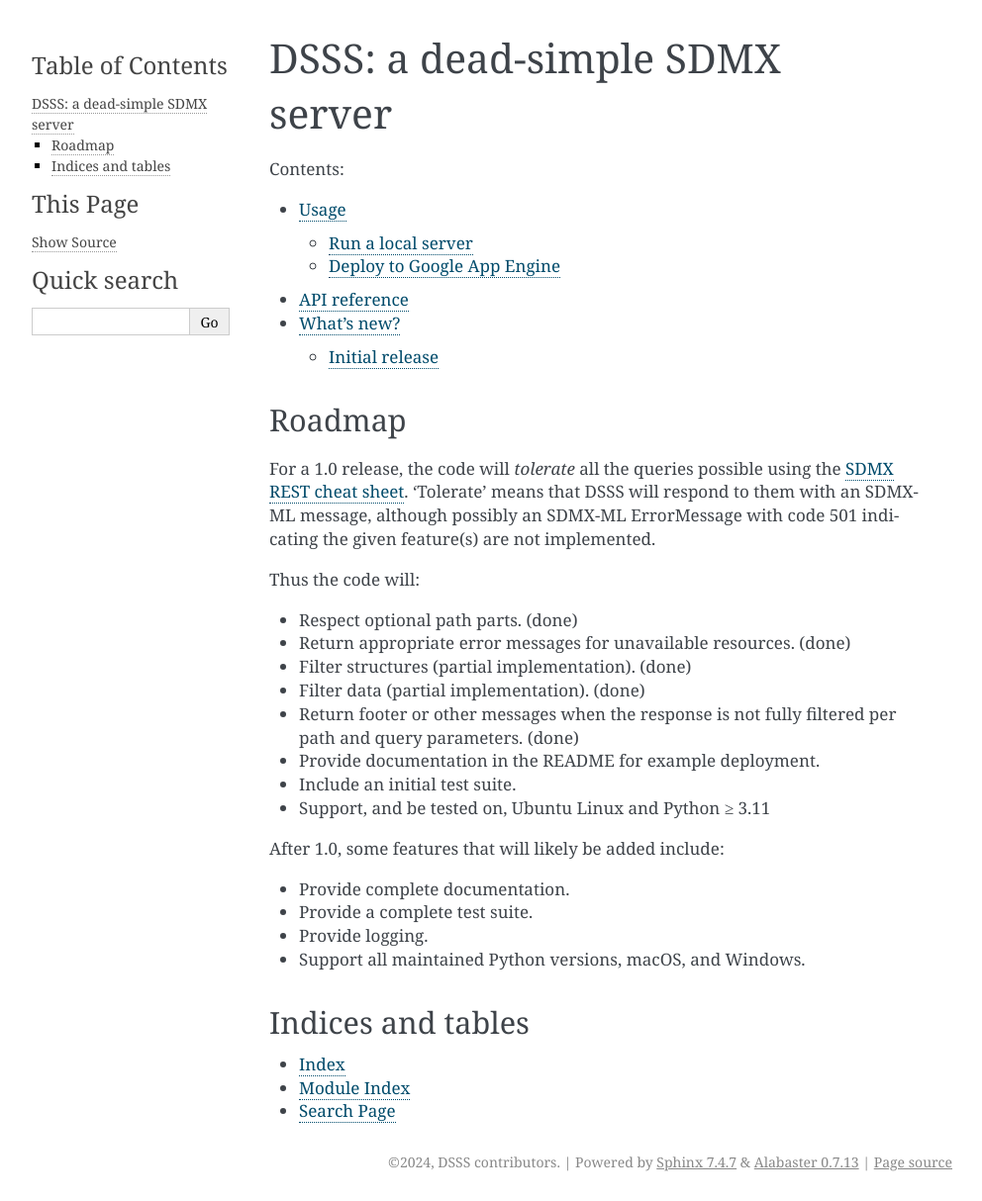
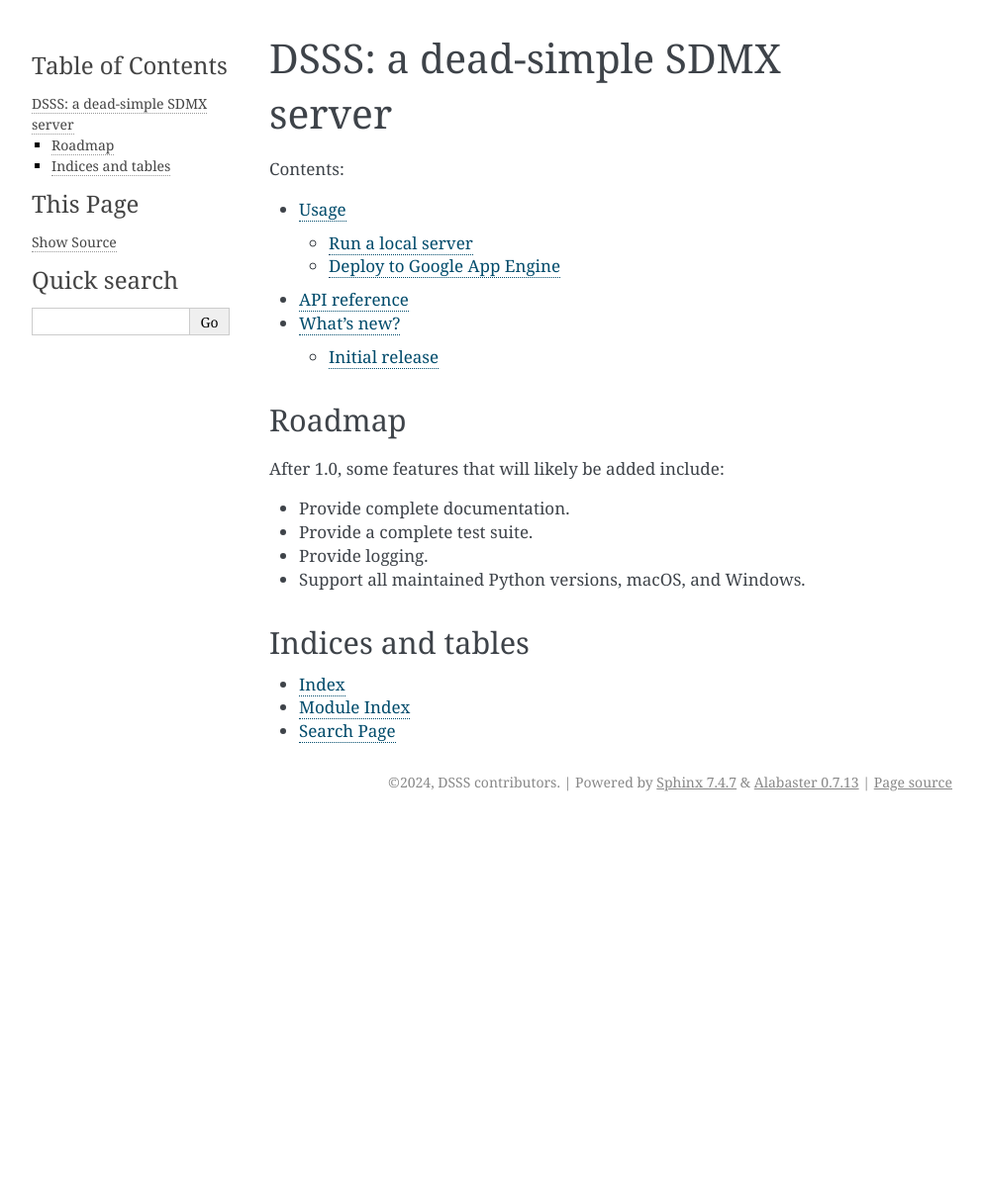
Before and after one commit to khaeru/dsss, a Sphinx documentation site: the page built from doc/index.rst, in a window 1280 px wide. Shown: the whole page at 99% size, without its empty margins (148-1140 px from the left). Built offline with Sphinx 7.4.7, drawn with Linux system fonts in a browser that asks for light colours; after the commit the page ends 900 px from its top, so only the background shows below that.

```diff
--- a/doc/index.rst
+++ b/doc/index.rst
@@ -12,20 +12,6 @@ DSSS: a dead-simple SDMX server
 Roadmap
 =======
 
-For a 1.0 release, the code will *tolerate* all the queries possible using the `SDMX REST cheat sheet <https://github.com/sdmx-twg/sdmx-rest/blob/master/doc/rest_cheat_sheet.pdf>`_.
-‘Tolerate’ means that DSSS will respond to them with an SDMX-ML message, although possibly an SDMX-ML ErrorMessage with code 501 indicating the given feature(s) are not implemented.
-
-Thus the code will:
-
-- Respect optional path parts. (done)
-- Return appropriate error messages for unavailable resources. (done)
-- Filter structures (partial implementation). (done)
-- Filter data (partial implementation). (done)
-- Return footer or other messages when the response is not fully filtered per path and query parameters. (done)
-- Provide documentation in the README for example deployment.
-- Include an initial test suite.
-- Support, and be tested on, Ubuntu Linux and Python ≥ 3.11
-
 After 1.0, some features that will likely be added include:
 
 - Provide complete documentation.
```
Also changed, not shown: doc/whatsnew.rst (+14 -0 lines).
